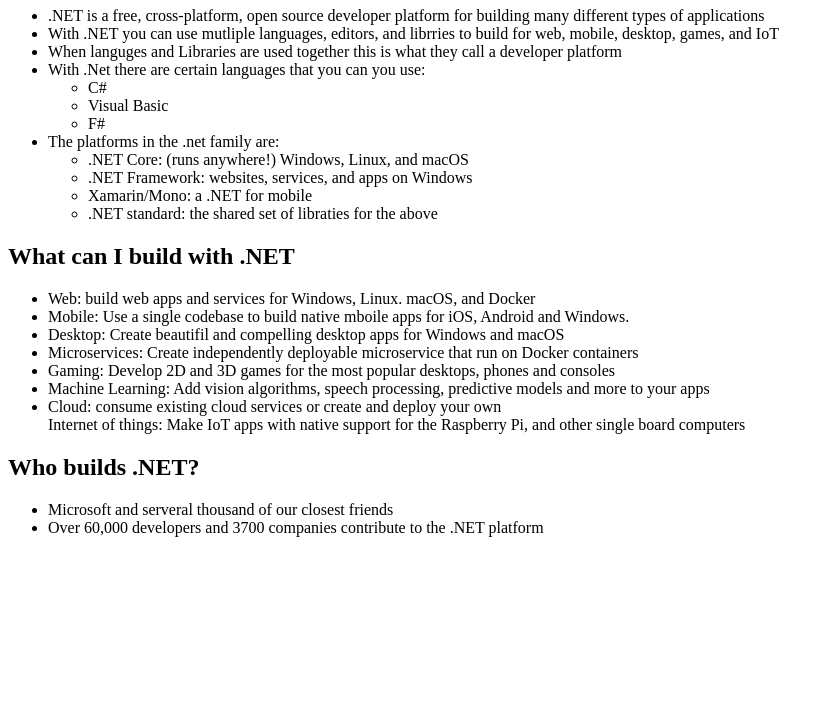
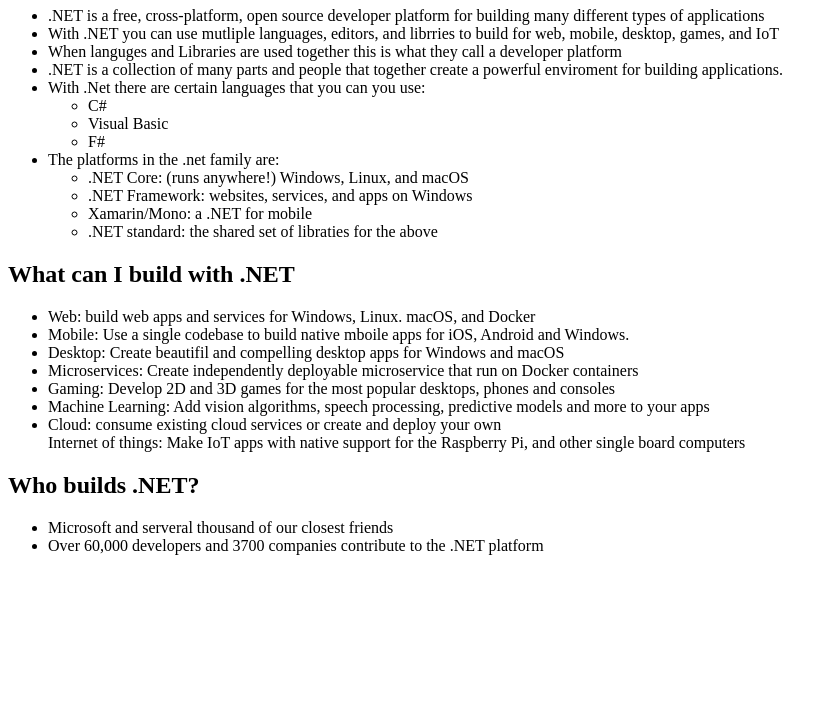
Before and after one commit to hayleyBillingham/.NET, a plain HTML site: page notes/what-is-.net.html in a window 1280 px wide. Shown: the part 73-800 px from the top of the page, without its empty margins (0-837 px from the left). Drawn offline with Linux system fonts and the light colour scheme.

Commit message:
chore: what is .net

```diff
--- a/notes/what-is-.net.html
+++ b/notes/what-is-.net.html
@@ -21,6 +21,7 @@
         When languges and Libraries are used together this is what they call a
         developer platform
       </li>
+      <li>.NET is a collection of many parts and people that together create a powerful enviroment for building applications.</li>
       <li>
         With .Net there are certain languages that you can you use:
         <ul>
```
